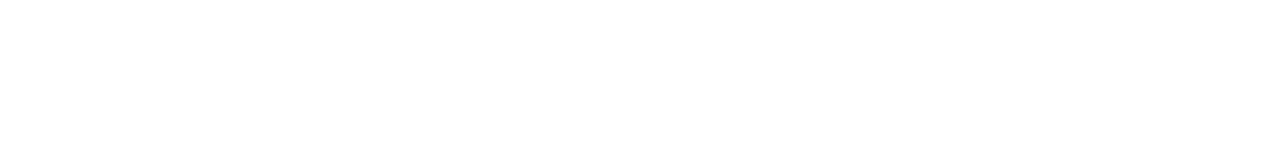
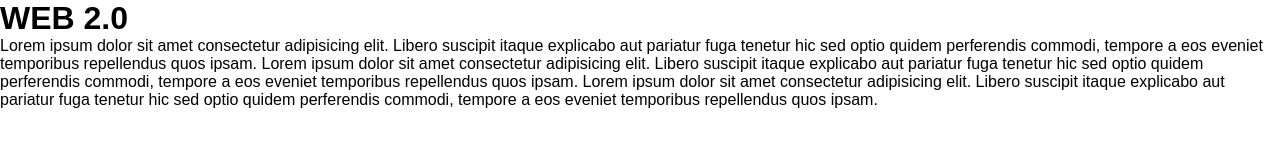
Before and after one commit to JesusPalacios21/webPersonal, a plain HTML site: page index.html in a window 1280 px wide. Drawn offline with Linux system fonts and the light colour scheme.

Commit message:
Implementado CSS y JS

```diff
--- a/index.html
+++ b/index.html
@@ -4,8 +4,25 @@
   <meta charset="UTF-8">
   <meta name="viewport" content="width=device-width, initial-scale=1.0">
   <title>Web Personal</title>
+  <link rel="stylesheet" href="./css/estilos.css">
 </head>
 <body>
 
+  <h1>WEB 2.0</h1>
+  <p>
+    Lorem ipsum dolor sit amet consectetur adipisicing elit. Libero suscipit itaque explicabo aut pariatur fuga tenetur hic sed optio quidem perferendis commodi, tempore a eos eveniet temporibus repellendus quos ipsam.
+    Lorem ipsum dolor sit amet consectetur adipisicing elit. Libero suscipit itaque explicabo aut pariatur fuga tenetur hic sed optio quidem perferendis commodi, tempore a eos eveniet temporibus repellendus quos ipsam.
+    Lorem ipsum dolor sit amet consectetur adipisicing elit. Libero suscipit itaque explicabo aut pariatur fuga tenetur hic sed optio quidem perferendis commodi, tempore a eos eveniet temporibus repellendus quos ipsam.
+  </p>
+
+
+  <script src="./js/funciones.js"></script>
+  <script>
+    const rpta1 = sumar(15,20);
+    const rpta2 = restar(100,15);
+
+    console.log(rpta1);
+    console.log(rpta2);
+  </script>
 </body>
 </html>
```
